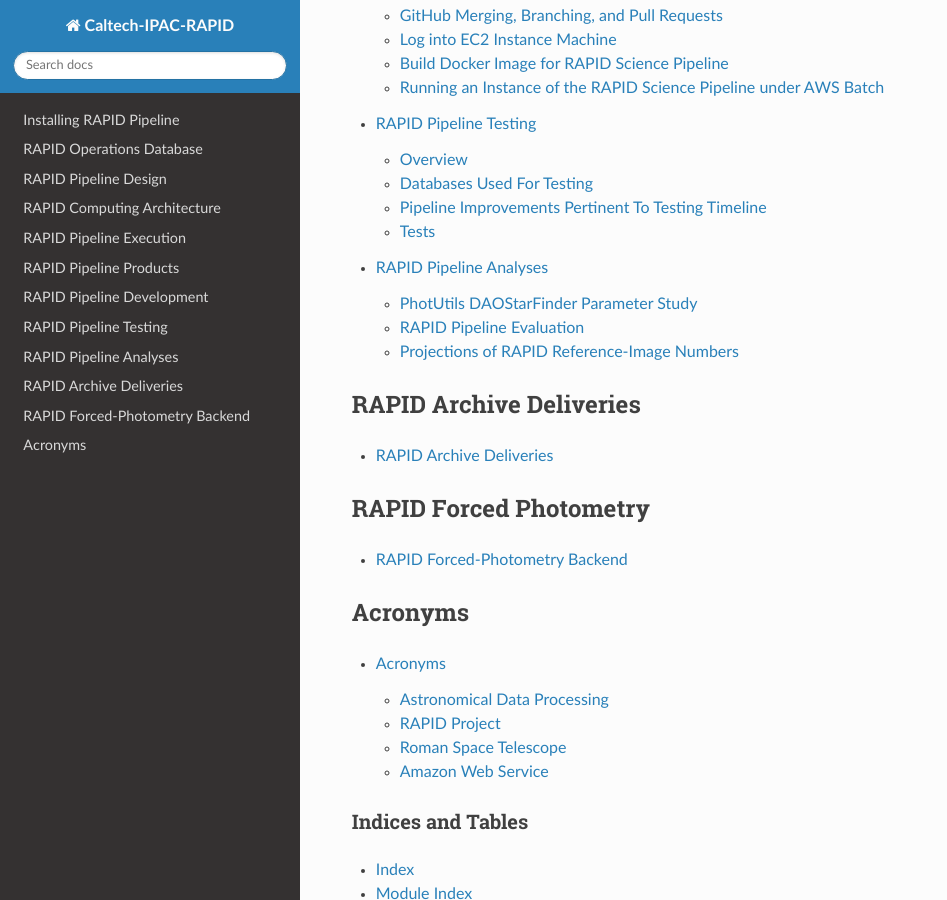
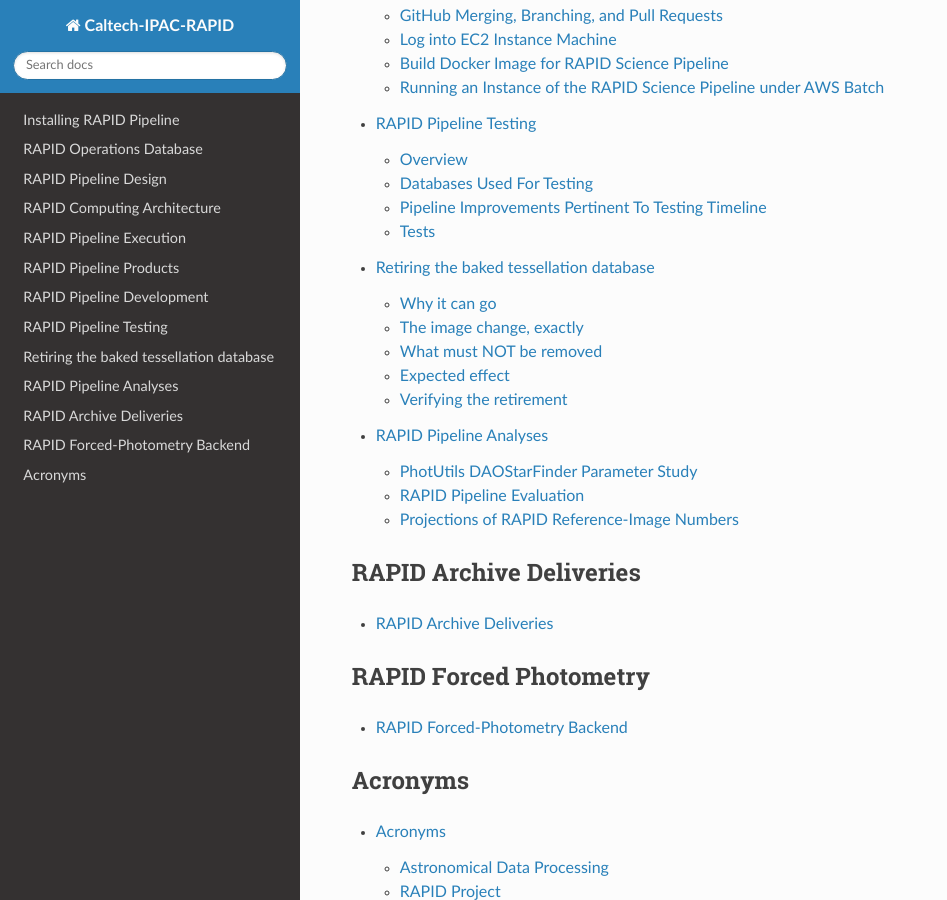
Before and after one commit to Caltech-IPAC/rapid, a Sphinx documentation site: the page built from docs/source/index.rst, in a window 1280 px wide and 900 px high, scrolled down 2439 px. Shown: the whole window, without its empty margins (0-947 px from the left). Built offline with Sphinx 7.4.7 and the Read the Docs theme 3.1.0, drawn with Linux system fonts in a browser that asks for light colours; part of the change alters nothing that is shown.

Commit message:
W7C: record the exact bake retirement required, routed to W8
W7 removed the runtime need for the baked 1.4 GiB SQLite tessellation,
but by instruction did not build an image or touch a job definition —
the bake retirement rides the proven image/job-definition path, which is
W8's. This records the exact edits so W8 applies them without
re-deriving anything: the Containerfile COPY layer, build.sh's staging
step 3b and its checksum block, and ROMANTESSELLATIONDBNAME on both job
definitions.

Two things it says NOT to do, because both are tempting and both are
wrong. The S3 copy of the artifact stays: it is what the builder was
proved row-identical against, and that proof is only re-runnable while
the file exists, for about $0.03/month. And RomanTessellationNSIDE512
stays: it is deprecated but still constructed by the legacy-fenced
launchers and three out-of-container scripts, so it goes with them
behind W6's cutover fence, not with the image layer.

Co-Authored-By: Claude Opus 5 <noreply@anthropic.com>
Claude-Session: https://claude.ai/code/session_01MaQJD5EprHxeQjwW6MyEp9

```diff
--- /dev/null
+++ b/docs/source/dev/tessellation_bake_retirement.rst
@@ -0,0 +1,123 @@
+Retiring the baked tessellation database
+========================================
+
+:Status: recorded by W7 (2026-08-06); the image change itself is **W8's**
+:Scope: the exact edits required, and why nothing here was executed
+
+W7 replaced the baked SQLite tessellation with a closed-form computation.
+The pipeline no longer opens ``roman_tessellation_nside512.db`` at
+runtime, so the 1.4 GiB layer that carries it and the environment
+variable that points at it are both dead weight. This page records
+exactly what has to change to remove them.
+
+**No image was built and no job definition was touched by W7**, by
+instruction: the bake retirement rides the proven image/job-definition
+path, which is W8's. Every edit below is stated so W8 can apply it
+without re-deriving anything.
+
+
+Why it can go
+-------------
+
+Certification proved the tessellation *regular*: ``rtid(ra, dec)`` is
+closed-form computable from the declination-bin structure, checked by
+exhaustive equivalence over all 6,291,458 tiles. The recorded battery run
+is ``tools/tessellation/certification-2026-08-06.txt`` in ``rapid_systems``.
+
+The three payload scripts —
+``pipeline/loadPSFCatIntoDBSourcesTable.py``,
+``pipeline/crossMatchSources.py``,
+``pipeline/forcedPhotometryForField.py`` — now construct
+``RomanTessellationClosedForm`` instead of ``RomanTessellationNSIDE512``
+and compute every answer arithmetically. The closed form was verified
+against the carried copy tile-for-tile: identical rtids, identical
+neighbour sets, identical centres, and corners agreeing to within the
+2-float32-ULP outward widening SQLite's R-tree applies by design.
+
+
+The image change, exactly
+-------------------------
+
+**1. Remove the COPY layer.**
+``rapid_systems containers/rapid-pipeline/Containerfile``, the block
+commented "The Roman tessellation database (D-tessellation-baked)" and
+the line it introduces::
+
+    COPY roman_tessellation_nside512.db /work/roman_tessellation_nside512.db
+
+Delete the ``COPY`` and its comment block. Nothing else in the
+Containerfile references the file.
+
+**2. Remove the build-context staging.**
+``rapid_systems containers/rapid-pipeline/build.sh``: the
+``# ---- tessellation database (build input, not source) ----`` block
+(the ``tess_bucket`` / ``tess_key`` / ``tess_db`` / ``tess_bytes`` /
+``tess_sha256`` variables) and the ``# ---- 3b. stage the tessellation
+database into the build context ----`` step that downloads and verifies
+it. Removing 3b takes ~1.4 GiB and its size/sha256 checks out of every
+build.
+
+**3. Remove the environment variable from both job definitions.**
+``ROMANTESSELLATIONDBNAME`` was added to the science and bulk job
+definitions on 2026-08-05 (revisions 5 → 6). It is read by no surviving
+payload path. Removing it is a job-definition revision, the same shape
+as the change that added it — two ``Modify`` / ``Replacement False``,
+nothing wider.
+
+**4. Leave the S3 copy in place.**
+``s3://rapid-build-artifacts-855590908525/tessellation/roman_tessellation_nside512.db``
+should NOT be deleted. It is the artifact the builder was proved
+row-identical against, and that proof is re-runnable
+(``certify.py --compare-sqlite``) only while the file exists. It costs
+~$0.03/month in the build-artifacts bucket, which is not worth trading
+for the ability to re-verify a derivation.
+
+
+What must NOT be removed
+------------------------
+
+``database/modules/utils/roman_tessellation_db.py`` and its
+``RomanTessellationNSIDE512`` class stay. The class is marked deprecated
+in its docstring, but it is still constructed by the legacy-fenced
+launcher scripts ``awsBatchSubmitJobs_launchSingleSciencePipeline.py``
+and ``awsBatchSubmitJobs_launchSingleReferenceImagePipeline.py``, and by
+``database/scripts/compute_fields.py``,
+``database/sims/db_register_socsim_files.py`` and
+``soc/apt/sca_breakdown_of_fields_imaged.py``.
+
+Those all run **outside** the container, on hosts where the SQLite file
+is available by other means, so removing the bake does not break them —
+but removing the class would. The class goes when the legacy launchers
+go, behind W6's cutover fence, not with the image layer.
+
+
+Expected effect
+---------------
+
+The image shrinks by the size of the tessellation layer (1,535,762,432
+bytes uncompressed). The practical wins are on the pull and the hot path
+rather than on disk:
+
+* Every host pulling the image transfers ~1.4 GiB less.
+* Builds stop downloading and checksumming a 1.4 GiB build input.
+* ``loadPSFCatIntoDBSourcesTable`` no longer issues one R-tree query per
+  detected source — thousands per SCA — and instead resolves the whole
+  catalog in one vectorized pass with no I/O.
+
+A correctness gain comes with it. SQLite's R-tree rounds bounding boxes
+outward, so adjacent tiles overlapped by one float32 ULP and a source
+landing in that band was assigned to whichever tile the R-tree traversed
+first. The closed form is defined against the canonical tile edge and is
+deterministic everywhere.
+
+
+Verifying the retirement
+------------------------
+
+After the rebuild, one job per type on the production queue should run to
+completion with ``ROMANTESSELLATIONDBNAME`` unset and ``/work`` empty.
+The 2026-08-05 carry record
+(``rapid_systems docs/history/2026-08-05-tessellation-carry.md``)
+established the proof shape for the opposite direction; the same job,
+inverted, is the proof here — the stages that used to abort on the unset
+variable now run without it.
--- a/docs/source/index.rst
+++ b/docs/source/index.rst
@@ -122,6 +122,7 @@ RAPID Pipeline Development
 
    dev/notes.rst
    dev/tests.rst
+   dev/tessellation_bake_retirement.rst
    analyses/analyses.rst
 
 RAPID Archive Deliveries
```
